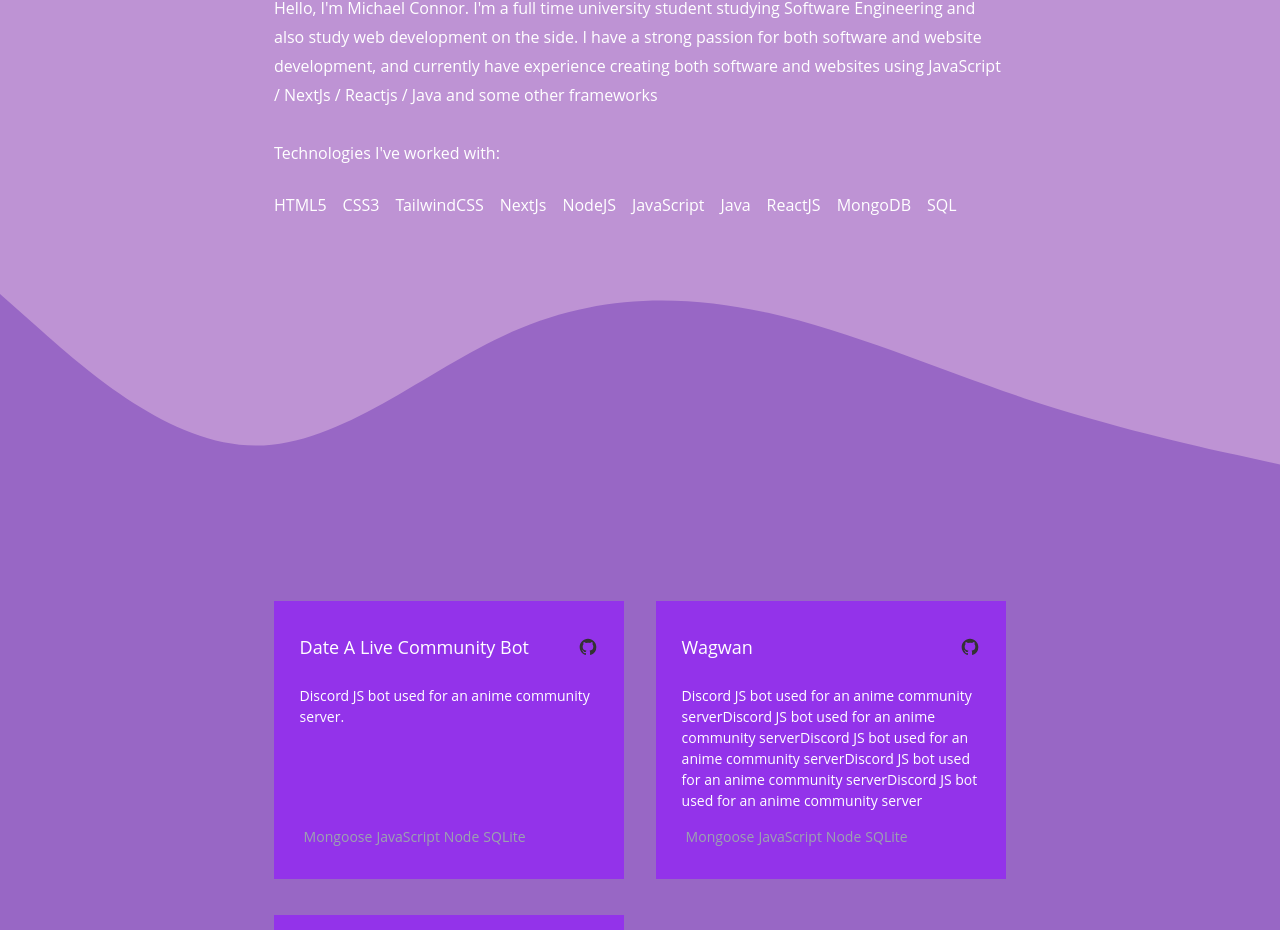
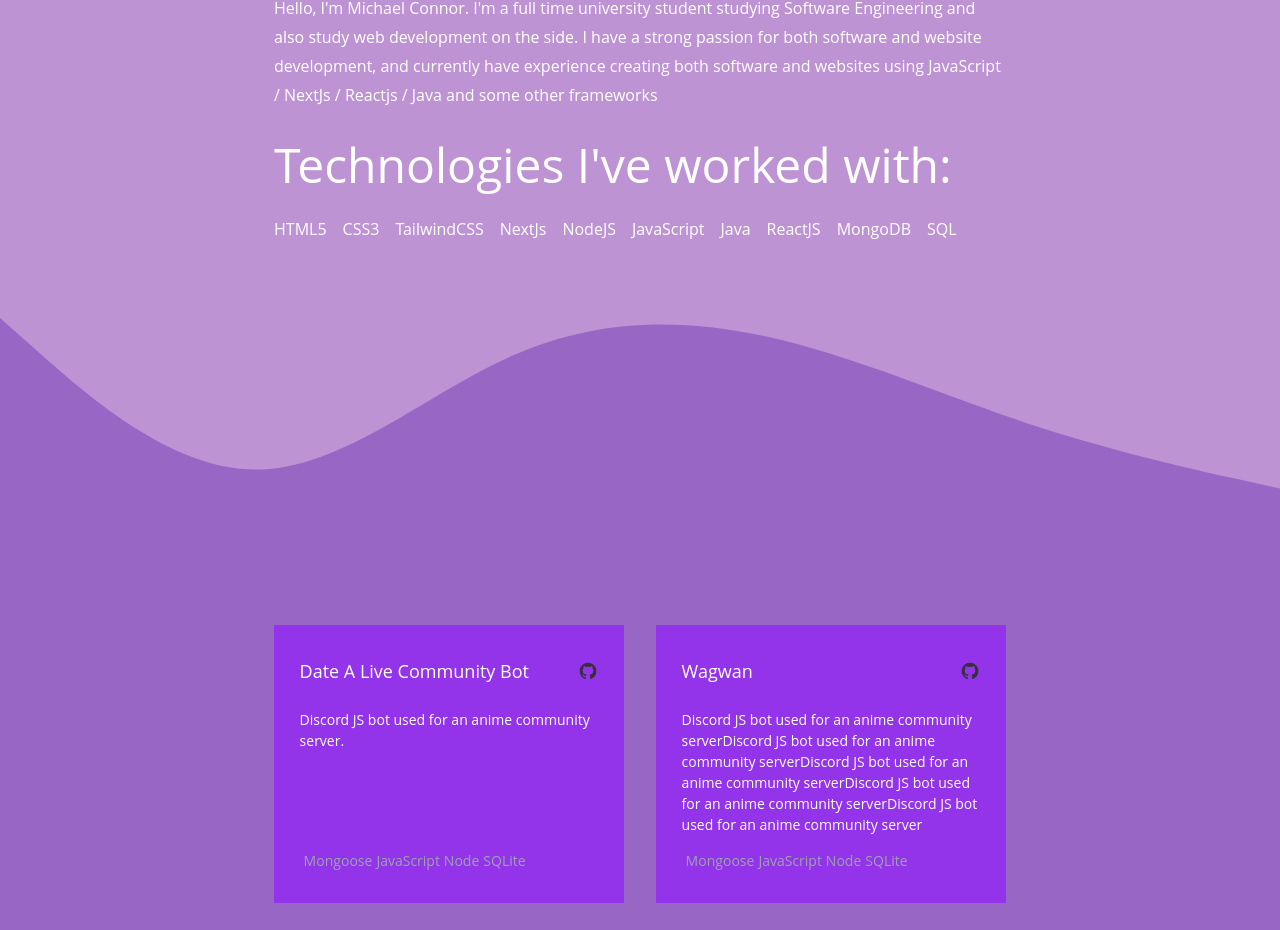
Before and after one commit to necrydark/PortfolioV1, a Next.js app: page / in a window 1280 px wide. Shown: the part 1113-2043 px from the top of the page. Built offline with nearby package versions, Linux system fonts and the light colour scheme.

Commit message:
Changed text

```diff
--- a/pages/index.js
+++ b/pages/index.js
@@ -47,7 +47,7 @@ export default function Home() {
         <div className='container'>
           <h1 className='text-5xl text-white p-4'>About Me</h1>
           <p className='text-white p-2'>Hello, I&apos;m Michael Connor. I&apos;m a full time university student studying Software Engineering and also study web development on the side. I have a strong passion for both software and website development, and currently have experience creating both software and websites using JavaScript / NextJs / Reactjs / Java and some other frameworks</p>
-          <h2 className='text-white p-2'>Technologies I&apos;ve worked with:</h2>
+          <h1 className='text-white p-2 text-5xl'>Technologies I&apos;ve worked with:</h1>
           <ul className='flex flex-wrap gap-4 my-3 p-2 text-white'>
             <li >HTML5</li>
             <li>CSS3</li>
@@ -72,7 +72,7 @@ export default function Home() {
         </div> */}
       </section>
       <Wave fill={"9867C5"} bg={"BE93D4"} />
-      <section id="projects" className='h-[80vh] bg-[#9867C5] py-20'>
+      <section id="projects" className='h-fit bg-[#9867C5] py-20'>
 
         <Card />
 
```
